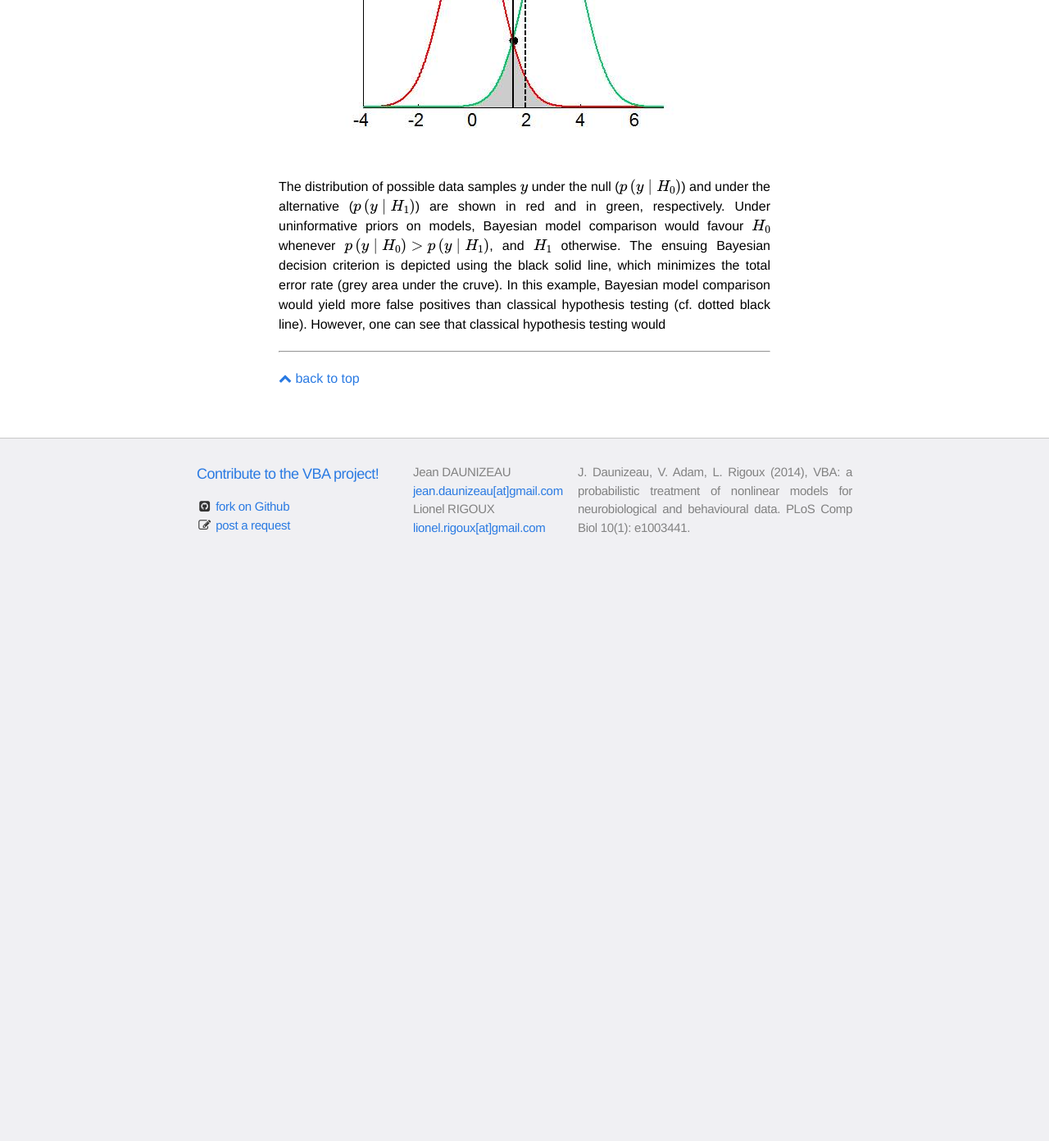
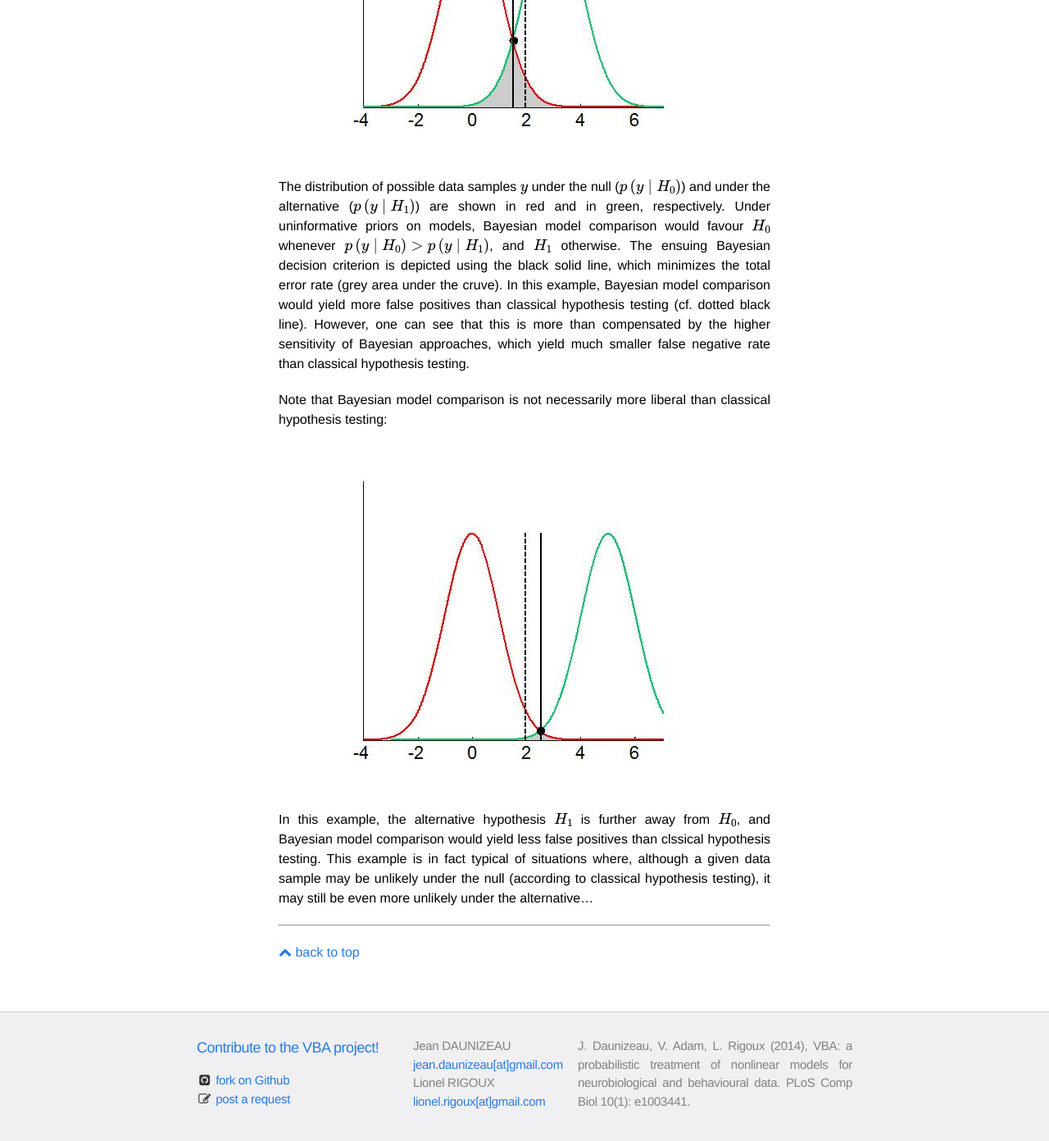
Before and after one commit to MBB-team/VBA-toolbox, a Jekyll site: the page built from _wiki/Bayesian-modelling-introduction.md, in a window 1280 px wide and 1400 px high, scrolled down 5184 px. Shown: the top 1392 px of the window at 82% size. Built offline with Jekyll 4.4.1, drawn with Linux system fonts in a browser that asks for light colours; nearby versions of some CDN libraries; formulas are drawn with MathJax 3; before the commit the page ends 5884 px from its top, so only the background shows below that.

Commit message:
Update Bayesian-modelling-introduction.md

```diff
--- a/_wiki/Bayesian-modelling-introduction.md
+++ b/_wiki/Bayesian-modelling-introduction.md
@@ -83,4 +83,10 @@ Recall that Bayesian hypothesis testing is a special case of Bayesian model comp
 
 ![]({{ site.baseurl }}/images/wiki/bmc.jpg)
 
-The distribution of possible data samples $$y$$ under the null ($$p\left(y \mid H_0 \right)$$) and under the alternative ($$p\left(y \mid H_1 \right)$$) are shown in red and in green, respectively. Under uninformative priors on models, Bayesian model comparison would favour $$H_0$$ whenever $$p\left(y \mid H_0 \right) > p\left(y \mid H_1 \right)$$, and $$H_1$$ otherwise. The ensuing Bayesian decision criterion is depicted using the black solid line, which minimizes the total error rate (grey area under the cruve). In this example, Bayesian model comparison would yield more false positives than classical hypothesis testing (cf. dotted black line). However, one can see that classical hypothesis testing would
+The distribution of possible data samples $$y$$ under the null ($$p\left(y \mid H_0 \right)$$) and under the alternative ($$p\left(y \mid H_1 \right)$$) are shown in red and in green, respectively. Under uninformative priors on models, Bayesian model comparison would favour $$H_0$$ whenever $$p\left(y \mid H_0 \right) > p\left(y \mid H_1 \right)$$, and $$H_1$$ otherwise. The ensuing Bayesian decision criterion is depicted using the black solid line, which minimizes the total error rate (grey area under the cruve). In this example, Bayesian model comparison would yield more false positives than classical hypothesis testing (cf. dotted black line). However, one can see that this is more than compensated by the higher sensitivity of Bayesian approaches, which yield much smaller false negative rate than classical hypothesis testing.
+
+Note that Bayesian model comparison is not necessarily more liberal than classical hypothesis testing:
+
+![]({{ site.baseurl }}/images/wiki/bmc2.jpg)
+
+In this example, the alternative hypothesis $$H_1$$ is further away from $$H_0$$, and Bayesian model comparison would yield less false positives than clssical hypothesis testing. This example is in fact typical of situations where, although a given data sample may be unlikely under the null (according to classical hypothesis testing), it may still be even more unlikely under the alternative...
```
